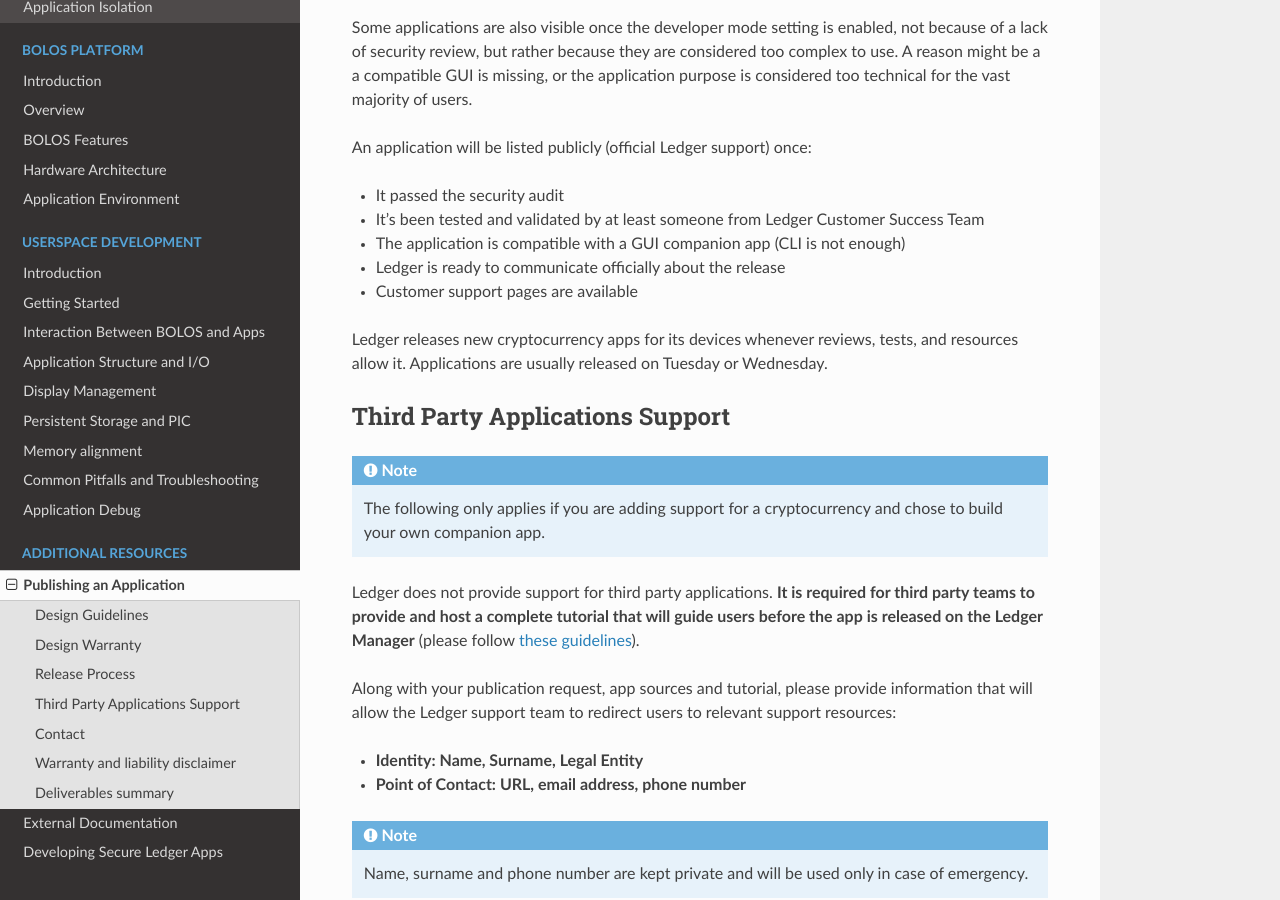
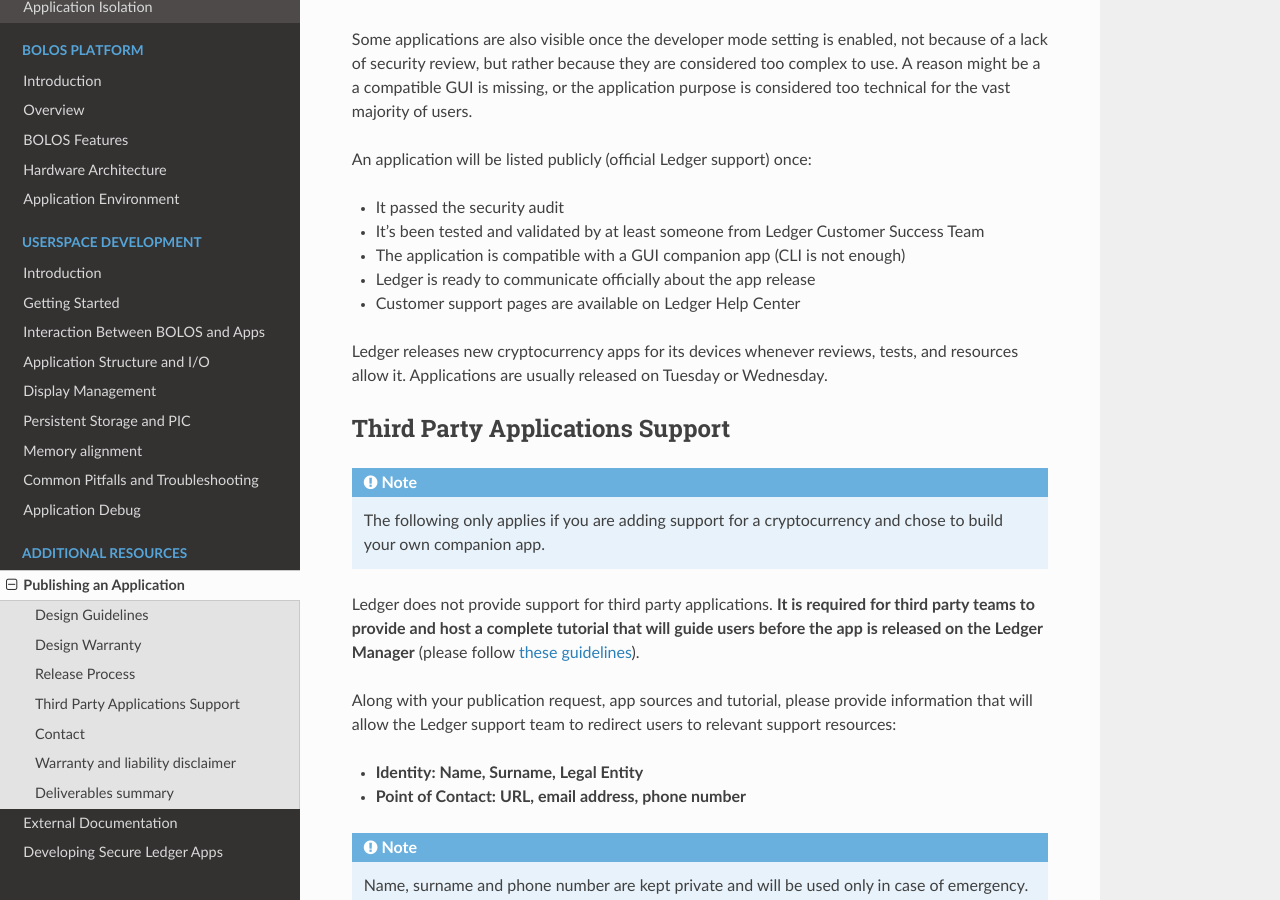
Before and after one commit to LedgerHQ/ledger-dev-doc, a Sphinx documentation site: the page built from source/additional/publishing_an_app.rst, in a window 1280 px wide and 900 px high, scrolled down 7345 px. Built offline with Sphinx 7.4.7 and the Read the Docs theme 2.0.0, drawn with Linux system fonts in a browser that asks for light colours.

Commit message:
Minor fixes

```diff
--- a/source/additional/publishing_an_app.rst
+++ b/source/additional/publishing_an_app.rst
@@ -197,9 +197,8 @@
 
 * Public release (official Ledger support)
 * Developer mode release (experimental support)
-
-   * Developer mode with an audited application
-   * Developer mode with an unaudited application
+ * Developer mode with an audited application
+ * Developer mode with an unaudited application
 
 
 .. warning::
@@ -218,8 +217,8 @@
 * It passed the security audit
 * It's been tested and validated by at least someone from Ledger Customer Success Team
 * The application is compatible with a GUI companion app (CLI is not enough)
-* Ledger is ready to communicate officially about the release
-* Customer support pages are available
+* Ledger is ready to communicate officially about the app release
+* Customer support pages are available on Ledger Help Center
 
 
 .. note::
```
